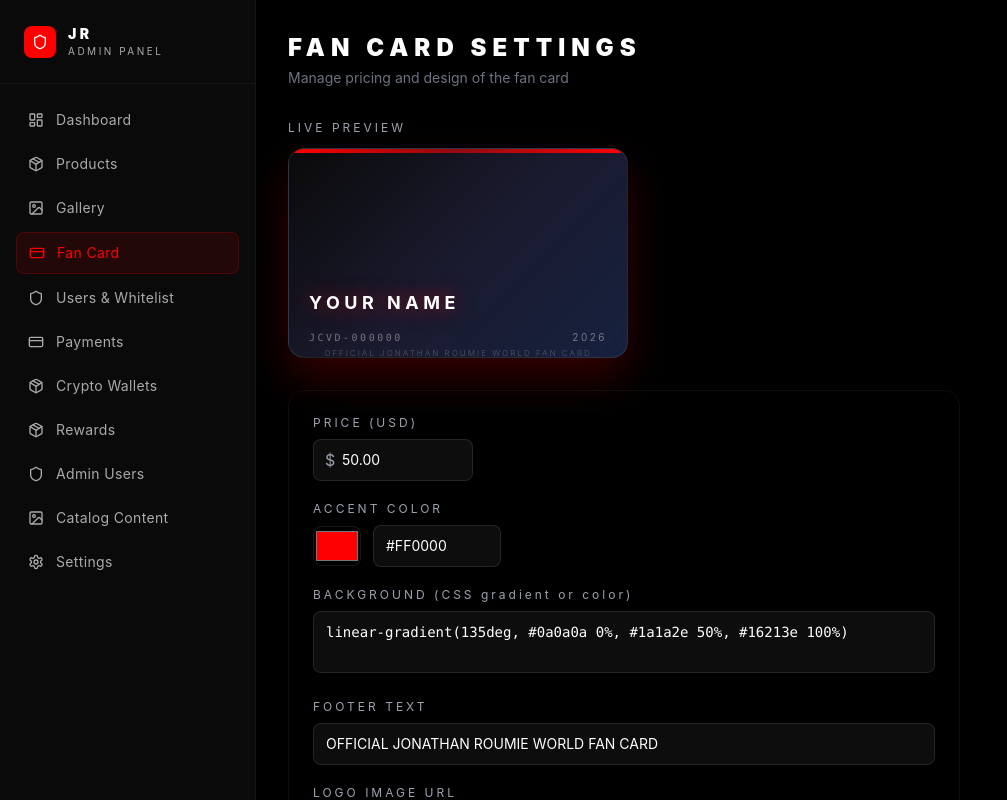
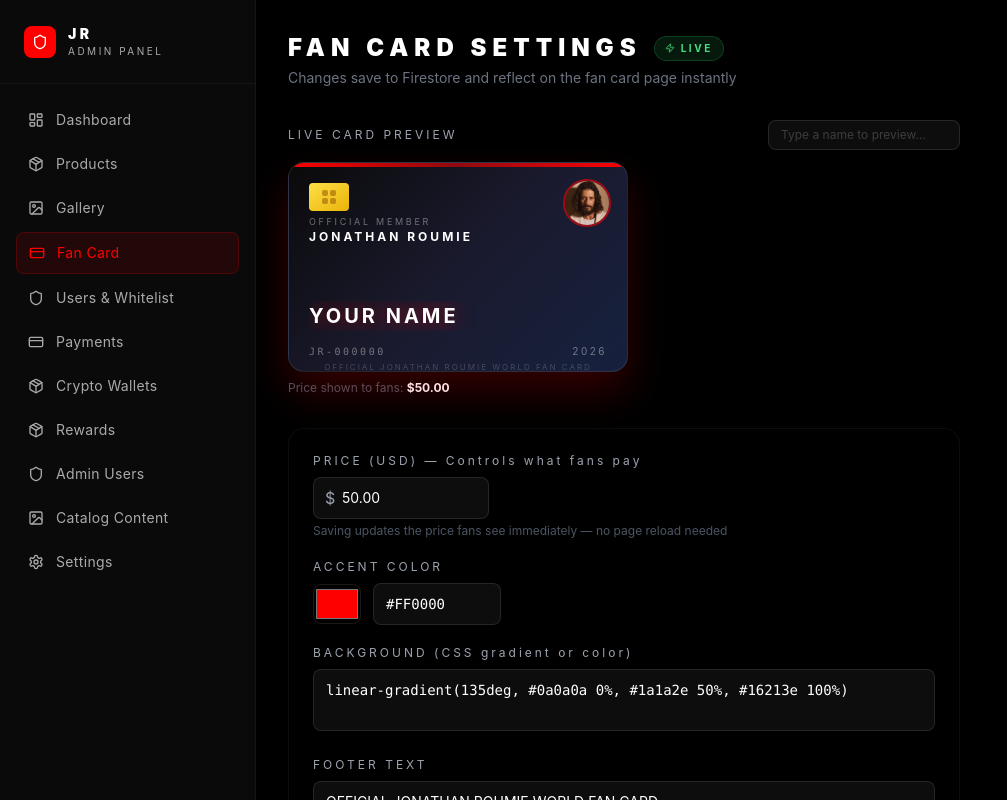
Before and after one commit to Mperomishael/jonathan-romies, a Next.js app: page /admin/fan-card in a window 1280 px wide. Shown: the top 800 px of the page, without its empty margins (0-1007 px from the left). Built offline with nearby package versions, Linux system fonts and the light colour scheme; no server answers; the database is empty; sample sign-in values are in the browser's storage.

Commit message:
Refactor fan card settings page for better functionality
Updated Firestore listener to use the correct collection and added a live preview feature for the fan card settings. Enhanced the save functionality with error handling and improved UI elements.

```diff
--- a/src/app/admin/fan-card/page.tsx
+++ b/src/app/admin/fan-card/page.tsx
@@ -2,14 +2,15 @@
 
 import { useState, useEffect } from 'react'
 import { motion } from 'framer-motion'
-import { Save, Loader2 } from 'lucide-react'
+import { Save, Loader2, Zap } from 'lucide-react'
 import { useFirestoreListener } from '@/hooks/useFirestoreListener'
-import { useFirestoreSync } from '@/hooks/useFirestoreSync'
+import { useAdminAuth } from '@/components/admin/AdminAuthProvider'
 import type { FanCardSettings } from '@/lib/firestore'
 
 export default function AdminFanCardPage() {
-  const { data: firestoreSettings, loading, error: listenerError } = useFirestoreListener<FanCardSettings>('pageSettings', 'fanCard')
-  const { sync, isSyncing, error: syncError } = useFirestoreSync('pageSettings')
+  // Real-time listener on the CORRECT collection: settings/fanCard
+  const { data: firestoreSettings, loading, error: listenerError } = useFirestoreListener<FanCardSettings>('settings', 'fanCard')
+  const { getToken } = useAdminAuth()
 
   const [settings, setSettings] = useState<FanCardSettings>({
     price: 5000,
@@ -19,24 +20,42 @@ export default function AdminFanCardPage() {
     footerText: 'OFFICIAL JONATHAN ROUMIE WORLD FAN CARD',
   })
   const [antiScreenshot, setAntiScreenshot] = useState(true)
+  const [saving, setSaving] = useState(false)
   const [saved, setSaved] = useState(false)
+  const [saveError, setSaveError] = useState<string | null>(null)
+  // Live preview name
+  const [previewName, setPreviewName] = useState('YOUR NAME')
 
-  // Sync Firestore data to local state
+  // Sync Firestore real-time data to local state
   useEffect(() => {
     if (firestoreSettings) {
-      console.log('[v0] Syncing Firestore fan card settings to state:', firestoreSettings)
       setSettings(firestoreSettings)
     }
   }, [firestoreSettings])
 
   const handleSave = async () => {
+    setSaving(true)
+    setSaveError(null)
     try {
-      console.log('[v0] Saving fan card settings:', settings)
-      await sync('fanCard', settings)
+      const token = await getToken()
+      const res = await fetch('/api/admin/settings/fan-card', {
+        method: 'PUT',
+        headers: {
+          'Content-Type': 'application/json',
+          Authorization: `Bearer ${token}`,
+        },
+        body: JSON.stringify(settings),
+      })
+      if (!res.ok) {
+        const data = await res.json()
+        throw new Error(data.error || 'Save failed')
+      }
       setSaved(true)
-      setTimeout(() => setSaved(false), 2000)
-    } catch (e) {
-      console.error('[v0] Save failed:', e)
+      setTimeout(() => setSaved(false), 2500)
+    } catch (e: any) {
+      setSaveError(e.message || 'Save failed')
+    } finally {
+      setSaving(false)
     }
   }
 
@@ -49,71 +68,162 @@ export default function AdminFanCardPage() {
     </div>
   )
 
+  const priceDisplay = (settings.price / 100).toFixed(2)
+
   return (
     <div className="max-w-2xl">
       <div className="mb-8">
-        <h1 className="text-white text-2xl font-black tracking-widest">FAN CARD SETTINGS</h1>
-        <p className="text-gray-500 text-sm mt-1">Manage pricing and design of the fan card</p>
+        <div className="flex items-center gap-3 mb-1">
+          <h1 className="text-white text-2xl font-black tracking-widest">FAN CARD SETTINGS</h1>
+          <div className="flex items-center gap-1.5 bg-green-900/30 border border-green-700/40 rounded-full px-2.5 py-1">
+            <Zap size={10} className="text-green-400" />
+            <span className="text-green-400 text-[10px] font-bold tracking-widest">LIVE</span>
+          </div>
+        </div>
+        <p className="text-gray-500 text-sm">Changes save to Firestore and reflect on the fan card page instantly</p>
       </div>
 
-      {/* Live preview */}
+      {/* Live Card Preview */}
       <div className="mb-8">
-        <p className="text-gray-400 text-xs tracking-widest mb-3">LIVE PREVIEW</p>
-        <div className="w-[340px] h-[210px] rounded-2xl overflow-hidden relative border border-white/10"
-          style={{ background: settings.background, boxShadow: `0 20px 40px ${settings.accentColor}33` }}>
-          <div className="absolute top-0 left-0 right-0 h-1" style={{ background: `linear-gradient(90deg, ${settings.accentColor}, ${settings.accentColor}88, ${settings.accentColor})` }} />
-          <div className="absolute bottom-3 left-5 right-5 flex justify-between items-center">
-            <p className="text-white/40 text-[10px] tracking-widest font-mono">JCVD-000000</p>
-            <p className="text-white/40 text-[10px] tracking-widest">2026</p>
+        <div className="flex items-center justify-between mb-3">
+          <p className="text-gray-400 text-xs tracking-widest">LIVE CARD PREVIEW</p>
+          <input
+            type="text"
+            value={previewName === 'YOUR NAME' ? '' : previewName}
+            onChange={(e) => setPreviewName(e.target.value || 'YOUR NAME')}
+            placeholder="Type a name to preview..."
+            className="bg-white/5 border border-white/10 text-white px-3 py-1.5 rounded-lg text-xs focus:outline-none focus:border-red-500 transition-colors placeholder:text-white/20 w-48"
+          />
+        </div>
+        <div
+          className="w-[340px] h-[210px] rounded-2xl overflow-hidden relative border border-white/10 transition-all duration-300"
+          style={{
+            background: settings.background,
+            boxShadow: `0 20px 40px ${settings.accentColor}33`,
+          }}
+        >
+          {/* Top accent bar */}
+          <div
+            className="absolute top-0 left-0 right-0 h-1 transition-all duration-300"
+            style={{ background: `linear-gradient(90deg, ${settings.accentColor}, ${settings.accentColor}88, ${settings.accentColor})` }}
+          />
+          {/* Chip */}
+          <div className="absolute top-5 left-5 w-10 h-7 rounded bg-gradient-to-br from-yellow-300 to-yellow-500 flex items-center justify-center">
+            <div className="grid grid-cols-2 gap-0.5 opacity-60">
+              {[...Array(4)].map((_, i) => <div key={i} className="w-1.5 h-1.5 bg-yellow-700 rounded-sm" />)}
+            </div>
           </div>
-          <div className="absolute bottom-10 left-5">
-            <p className="text-white font-bold tracking-widest text-lg uppercase" style={{ textShadow: `0 0 20px ${settings.accentColor}99` }}>
-              YOUR NAME
+          {/* Avatar */}
+          {settings.logoUrl && (
+            <div className="absolute top-4 right-4 w-12 h-12 rounded-full overflow-hidden border-2 transition-all duration-300" style={{ borderColor: `${settings.accentColor}99` }}>
+              {/* eslint-disable-next-line @next/next/no-img-element */}
+              <img src={settings.logoUrl} alt="Logo" className="w-full h-full object-cover" />
+            </div>
+          )}
+          {/* Title */}
+          <div className="absolute top-[52px] left-5">
+            <p className="text-white/40 text-[9px] tracking-[0.3em] uppercase">Official Member</p>
+            <p className="text-white text-xs font-bold tracking-[0.25em]">JONATHAN ROUMIE</p>
+          </div>
+          {/* Name — animates as you type */}
+          <div className="absolute bottom-10 left-5 right-5">
+            <p
+              className="text-white font-bold tracking-[0.15em] uppercase truncate transition-all duration-200"
+              style={{
+                fontSize: previewName.length > 20 ? '13px' : previewName.length > 12 ? '16px' : '20px',
+                textShadow: `0 0 20px ${settings.accentColor}99`,
+              }}
+            >
+              {previewName}
             </p>
+          </div>
+          {/* Footer */}
+          <div className="absolute bottom-3 left-5 right-5 flex justify-between">
+            <p className="text-white/40 text-[10px] tracking-widest font-mono">JR-000000</p>
+            <p className="text-white/40 text-[10px] tracking-widest">{new Date().getFullYear()}</p>
           </div>
           <p className="absolute bottom-[-2px] left-0 right-0 text-center text-[8px] tracking-widest text-white/20">{settings.footerText}</p>
         </div>
+        <p className="text-gray-600 text-xs mt-2">Price shown to fans: <span className="text-white font-bold">${priceDisplay}</span></p>
       </div>
 
       <div className="space-y-5 bg-white/3 border border-white/5 rounded-2xl p-6">
+
+        {/* Price */}
         <div>
-          <label className="text-gray-400 text-xs tracking-widest block mb-2">PRICE (USD)</label>
-          <div className="relative w-40">
+          <label className="text-gray-400 text-xs tracking-widest block mb-2">PRICE (USD) — Controls what fans pay</label>
+          <div className="relative w-44">
             <span className="absolute left-3 top-1/2 -translate-y-1/2 text-gray-400">$</span>
-            <input type="number" step="0.01" min="0.99" value={(settings.price / 100).toFixed(2)}
-              onChange={(e) => setSettings({ ...settings, price: Math.round(parseFloat(e.target.value) * 100) })}
-              className="w-full bg-white/5 border border-white/10 text-white pl-7 pr-3 py-2.5 rounded-lg text-sm focus:outline-none focus:border-red-500 transition-colors" />
+            <input
+              type="number"
+              step="0.01"
+              min="0.99"
+              value={(settings.price / 100).toFixed(2)}
+              onChange={(e) => {
+                const val = parseFloat(e.target.value)
+                if (!isNaN(val) && val >= 0.99) {
+                  setSettings({ ...settings, price: Math.round(val * 100) })
+                }
+              }}
+              className="w-full bg-white/5 border border-white/10 text-white pl-7 pr-3 py-2.5 rounded-lg text-sm focus:outline-none focus:border-red-500 transition-colors"
+            />
+          </div>
+          <p className="text-gray-600 text-xs mt-1">Saving updates the price fans see immediately — no page reload needed</p>
+        </div>
+
+        {/* Accent color */}
+        <div>
+          <label className="text-gray-400 text-xs tracking-widest block mb-2">ACCENT COLOR</label>
+          <div className="flex items-center gap-3">
+            <input
+              type="color"
+              value={settings.accentColor}
+              onChange={(e) => setSettings({ ...settings, accentColor: e.target.value })}
+              className="w-12 h-10 rounded-lg border border-white/10 bg-transparent cursor-pointer"
+            />
+            <input
+              type="text"
+              value={settings.accentColor}
+              onChange={(e) => setSettings({ ...settings, accentColor: e.target.value })}
+              className="bg-white/5 border border-white/10 text-white px-3 py-2.5 rounded-lg text-sm focus:outline-none focus:border-red-500 transition-colors w-32 font-mono"
+            />
           </div>
         </div>
 
+        {/* Background */}
         <div>
-          <label className="text-gray-400 text-xs tracking-widest block mb-2">ACCENT COLOR</label>
-          <div className="flex items-center gap-3">
-            <input type="color" value={settings.accentColor} onChange={(e) => setSettings({ ...settings, accentColor: e.target.value })}
-              className="w-12 h-10 rounded-lg border border-white/10 bg-transparent cursor-pointer" />
-            <input type="text" value={settings.accentColor} onChange={(e) => setSettings({ ...settings, accentColor: e.target.value })}
-              className="bg-white/5 border border-white/10 text-white px-3 py-2.5 rounded-lg text-sm focus:outline-none focus:border-red-500 transition-colors w-32" />
-          </div>
+          <label className="text-gray-400 text-xs tracking-widest block mb-2">BACKGROUND (CSS gradient or color)</label>
+          <textarea
+            value={settings.background}
+            onChange={(e) => setSettings({ ...settings, background: e.target.value })}
+            rows={2}
+            className="w-full bg-white/5 border border-white/10 text-white px-3 py-2.5 rounded-lg text-sm focus:outline-none focus:border-red-500 transition-colors resize-none font-mono"
+          />
         </div>
 
+        {/* Footer text */}
         <div>
-          <label className="text-gray-400 text-xs tracking-widest block mb-2">BACKGROUND (CSS gradient or color)</label>
-          <textarea value={settings.background} onChange={(e) => setSettings({ ...settings, background: e.target.value })} rows={2}
-            className="w-full bg-white/5 border border-white/10 text-white px-3 py-2.5 rounded-lg text-sm focus:outline-none focus:border-red-500 transition-colors resize-none font-mono" />
+          <label className="text-gray-400 text-xs tracking-widest block mb-2">FOOTER TEXT</label>
+          <input
+            type="text"
+            value={settings.footerText}
+            onChange={(e) => setSettings({ ...settings, footerText: e.target.value })}
+            className="w-full bg-white/5 border border-white/10 text-white px-3 py-2.5 rounded-lg text-sm focus:outline-none focus:border-red-500 transition-colors"
+          />
         </div>
 
+        {/* Logo URL */}
         <div>
-          <label className="text-gray-400 text-xs tracking-widest block mb-2">FOOTER TEXT</label>
-          <input type="text" value={settings.footerText} onChange={(e) => setSettings({ ...settings, footerText: e.target.value })}
-            className="w-full bg-white/5 border border-white/10 text-white px-3 py-2.5 rounded-lg text-sm focus:outline-none focus:border-red-500 transition-colors" />
+          <label className="text-gray-400 text-xs tracking-widest block mb-2">LOGO IMAGE URL</label>
+          <input
+            type="text"
+            value={settings.logoUrl}
+            onChange={(e) => setSettings({ ...settings, logoUrl: e.target.value })}
+            className="w-full bg-white/5 border border-white/10 text-white px-3 py-2.5 rounded-lg text-sm focus:outline-none focus:border-red-500 transition-colors"
+          />
         </div>
 
-        <div>
-          <label className="text-gray-400 text-xs tracking-widest block mb-2">LOGO IMAGE URL</label>
-          <input type="text" value={settings.logoUrl} onChange={(e) => setSettings({ ...settings, logoUrl: e.target.value })}
-            className="w-full bg-white/5 border border-white/10 text-white px-3 py-2.5 rounded-lg text-sm focus:outline-none focus:border-red-500 transition-colors" />
-        </div>
-
+        {/* Anti-screenshot */}
         <div className="bg-white/5 border border-white/10 rounded-lg p-4">
           <label className="flex items-center gap-3 cursor-pointer">
             <input
@@ -129,28 +239,25 @@ export default function AdminFanCardPage() {
           </label>
         </div>
 
-        {syncError && (
-          <div className="bg-red-950/40 border border-red-800/60 rounded-lg p-3 mb-4">
-            <p className="text-red-400 text-sm">{syncError}</p>
+        {/* Errors */}
+        {(saveError || listenerError) && (
+          <div className="bg-red-950/40 border border-red-800/60 rounded-lg p-3">
+            <p className="text-red-400 text-sm">{saveError || listenerError}</p>
           </div>
         )}
 
-        <button onClick={handleSave} disabled={isSyncing}
-          className="flex items-center gap-2 bg-red-600 text-white px-6 py-3 rounded-xl text-sm font-bold tracking-wide hover:bg-red-700 transition-colors disabled:opacity-50">
-          {isSyncing ? (
-            <>
-              <Loader2 size={16} className="animate-spin" />
-              Saving...
-            </>
+        {/* Save button */}
+        <button
+          onClick={handleSave}
+          disabled={saving}
+          className="flex items-center gap-2 bg-red-600 text-white px-6 py-3 rounded-xl text-sm font-bold tracking-wide hover:bg-red-700 transition-colors disabled:opacity-50"
+        >
+          {saving ? (
+            <><Loader2 size={16} className="animate-spin" />Saving...</>
           ) : saved ? (
-            <>
-              <span>✓ Saved to Firestore!</span>
-            </>
+            <><Zap size={16} className="text-yellow-300" /><span>Saved &amp; Live!</span></>
           ) : (
-            <>
-              <Save size={16} />
-              Save Settings
-            </>
+            <><Save size={16} />Save Settings</>
           )}
         </button>
       </div>
```
